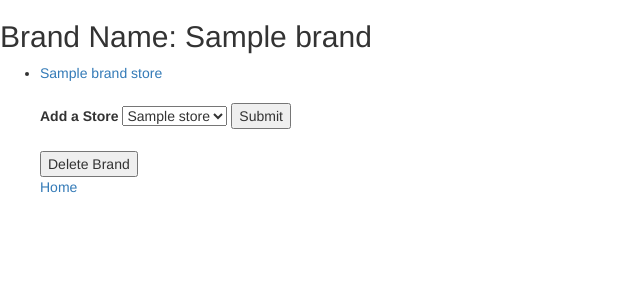
After one commit to marywarrington/shoes-php-code-review, a PHP site: template views/brand.html.twig in a window 1280 px wide. The commit adds this page. Shown: the top 300 px of the page, without its empty margins (0-640 px from the left). Run offline with PHP 8.4, Linux system fonts and the light colour scheme; the template is opened without the code that fills it: most values are stand-ins (such as "Sample title", 1, 10 or a date in 2020); some libraries are stand-ins or nearby versions.

Commit message:
add individual brand pages and routes

```diff
--- /dev/null
+++ b/views/brand.html.twig
@@ -0,0 +1,37 @@
+<!DOCTYPE html>
+<html>
+    <head>
+        {% include '/includes/head.html.twig' %}
+    </head>
+    <body>
+        <h2>Brand Name: {{ brand.getBrandName }}</h2>
+
+        {% if brand_stores is not empty %}
+            <ul>
+            {% for brand_store in brand_stores %}
+                <li><a href="/stores/{{ brand_store.getId }}">{{ brand_store.getStoreName}}</a></li>
+            {% endfor %}
+        {% else %}
+            <p>This brand is not carried in any stores!</p>
+        {% endif %}
+<br>
+        <form action="/{{ brand.getId }}/add_store" method="post">
+            <input type="hidden" name="brand_name" value="{{ brand.getId }}">
+            <label>Add a Store</label>
+            <select name="id">
+                {% for store in stores %}
+                    <option value="{{ store.getId }}">{{ store.getStoreName }}</option>
+                {% endfor %}
+            </select>
+            <button type="submit">Submit</button>
+        </form>
+
+<br>
+        <form action='/{{ brand.getId }}/delete_brand' method='post'>
+            <input name="_method" type="hidden" value="delete">
+            <button type='submit'>Delete Brand</button>
+        </form>
+
+        <a href="/">Home</a>
+    </body>
+</html>
```
Also changed, not shown: app/app.php (+9 -0 lines).
